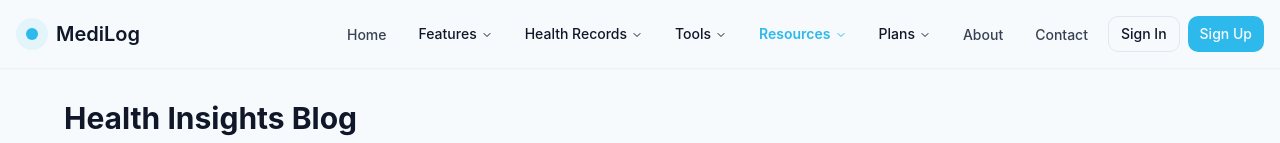
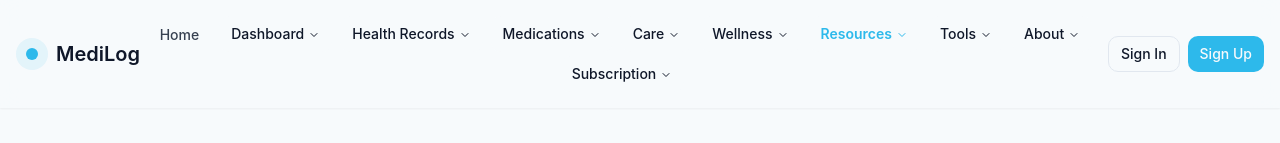
Before and after one commit to SirMeyersfeld/consult-logix, a React (Vite) app: page /blog in a window 1280 px wide. Shown: the top 143 px of the page. Built offline with nearby package versions, Linux system fonts and the light colour scheme.

Commit message:
Refactor page links arrangement
Improve the arrangement of page links for better readability and organization.

```diff
--- a/src/components/Navbar.tsx
+++ b/src/components/Navbar.tsx
@@ -41,18 +41,10 @@ const Navbar = () => {
       links: [{ href: "/", title: "Home Page" }]
     },
     {
-      title: "Features",
+      title: "Dashboard",
       links: [
-        { href: "/features", title: "Features Overview" },
+        { href: "/dashboard", title: "User Dashboard" },
         { href: "/health-dashboard", title: "Health Dashboard" },
-        { href: "/medication-reminders", title: "Medication Reminders" },
-        { href: "/telemedicine", title: "Telemedicine" },
-        { href: "/mediport", title: "MediPort" },
-        { href: "/wearable-integration", title: "Wearable Integration" },
-        { href: "/symptom-checker", title: "Symptom Checker" },
-        { href: "/health-goals", title: "Health Goals" },
-        { href: "/exercise-logging", title: "Exercise Logging" },
-        { href: "/doctor-finder", title: "Doctor Finder" }
       ]
     },
     {
@@ -62,44 +54,78 @@ const Navbar = () => {
         { href: "/family-health-records", title: "Family Health Records" },
         { href: "/treatment-timeline", title: "Treatment Timeline" },
         { href: "/medical-history-timeline", title: "Medical History" },
-        { href: "/specialist-referrals", title: "Specialist Referrals" }
+        { href: "/lab-results", title: "Lab Results" },
+        { href: "/vaccinations", title: "Vaccinations" },
+        { href: "/documents", title: "Documents" }
+      ]
+    },
+    {
+      title: "Medications",
+      links: [
+        { href: "/medications", title: "My Medications" },
+        { href: "/medication-reminders", title: "Medication Reminders" },
+        { href: "/add-medication", title: "Add Medication" },
+        { href: "/medication-interactions", title: "Medication Interactions" },
+        { href: "/prescription", title: "Prescription" }
+      ]
+    },
+    {
+      title: "Care",
+      links: [
+        { href: "/appointments", title: "Appointments" },
+        { href: "/appointment-scheduler", title: "Appointment Scheduler" },
+        { href: "/specialist-referrals", title: "Specialist Referrals" },
+        { href: "/telemedicine", title: "Telemedicine" },
+        { href: "/consultation", title: "Consultation" },
+        { href: "/doctor-finder", title: "Doctor Finder" }
+      ]
+    },
+    {
+      title: "Wellness",
+      links: [
+        { href: "/health-tracker", title: "Health Tracker" },
+        { href: "/activity", title: "Activity" },
+        { href: "/health-goals", title: "Health Goals" },
+        { href: "/exercise-logging", title: "Exercise Logging" },
+        { href: "/nutrition-exercise", title: "Nutrition & Exercise" },
+        { href: "/symptom-checker", title: "Symptom Checker" },
+        { href: "/wearable-integration", title: "Wearable Integration" }
+      ]
+    },
+    {
+      title: "Resources",
+      links: [
+        { href: "/health-tips", title: "Health Tips" },
+        { href: "/health-news", title: "Health News" },
+        { href: "/emergency-contacts", title: "Emergency Contacts" },
+        { href: "/patient-community", title: "Patient Community" },
+        { href: "/blog", title: "Blog" }
       ]
     },
     {
       title: "Tools",
       links: [
-        { href: "/medication-interactions", title: "Medication Interactions" },
-        { href: "/nutrition-exercise", title: "Nutrition & Exercise" },
-        { href: "/emergency-contacts", title: "Emergency Contacts" },
-        { href: "/patient-community", title: "Patient Community" },
-        { href: "/appointment-scheduler", title: "Appointment Scheduler" },
-        { href: "/health-news", title: "Health News" }
-      ]
-    },
-    {
-      title: "Resources",
-      links: [
-        { href: "/how-it-works", title: "How It Works" },
-        { href: "/faq", title: "FAQ" },
-        { href: "/blog", title: "Blog" },
-        { href: "/health-tips", title: "Health Tips" }
-      ]
-    },
-    {
-      title: "Plans",
-      links: [
-        { href: "/subscription", title: "Subscription Plans" },
-        { href: "/plan-comparison", title: "Plan Comparison" },
-        { href: "/testimonials", title: "Testimonials" }
+        { href: "/mediport", title: "MediPort" },
+        { href: "/profile", title: "My Profile" }
       ]
     },
     {
       title: "About",
-      links: [{ href: "/about", title: "About Us" }]
+      links: [
+        { href: "/about", title: "About Us" },
+        { href: "/how-it-works", title: "How It Works" },
+        { href: "/features", title: "Features" },
+        { href: "/faq", title: "FAQ" },
+        { href: "/testimonials", title: "Testimonials" },
+        { href: "/contact-form", title: "Contact Us" }
+      ]
     },
     {
-      title: "Contact",
-      links: [{ href: "/contact-form", title: "Contact Us" }]
+      title: "Subscription",
+      links: [
+        { href: "/subscription", title: "Subscription Plans" },
+        { href: "/plan-comparison", title: "Plan Comparison" }
+      ]
     }
   ];
 
```
